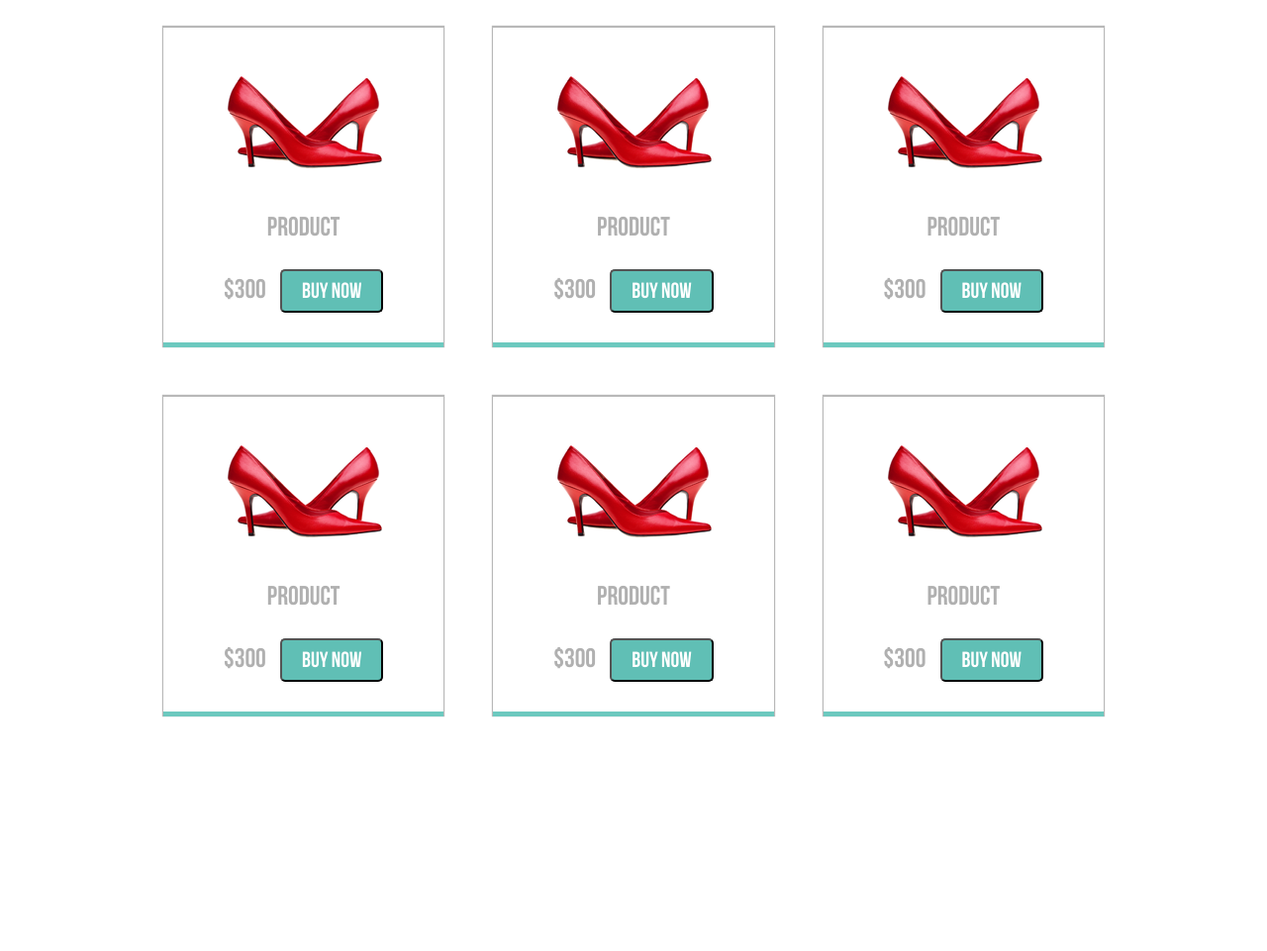
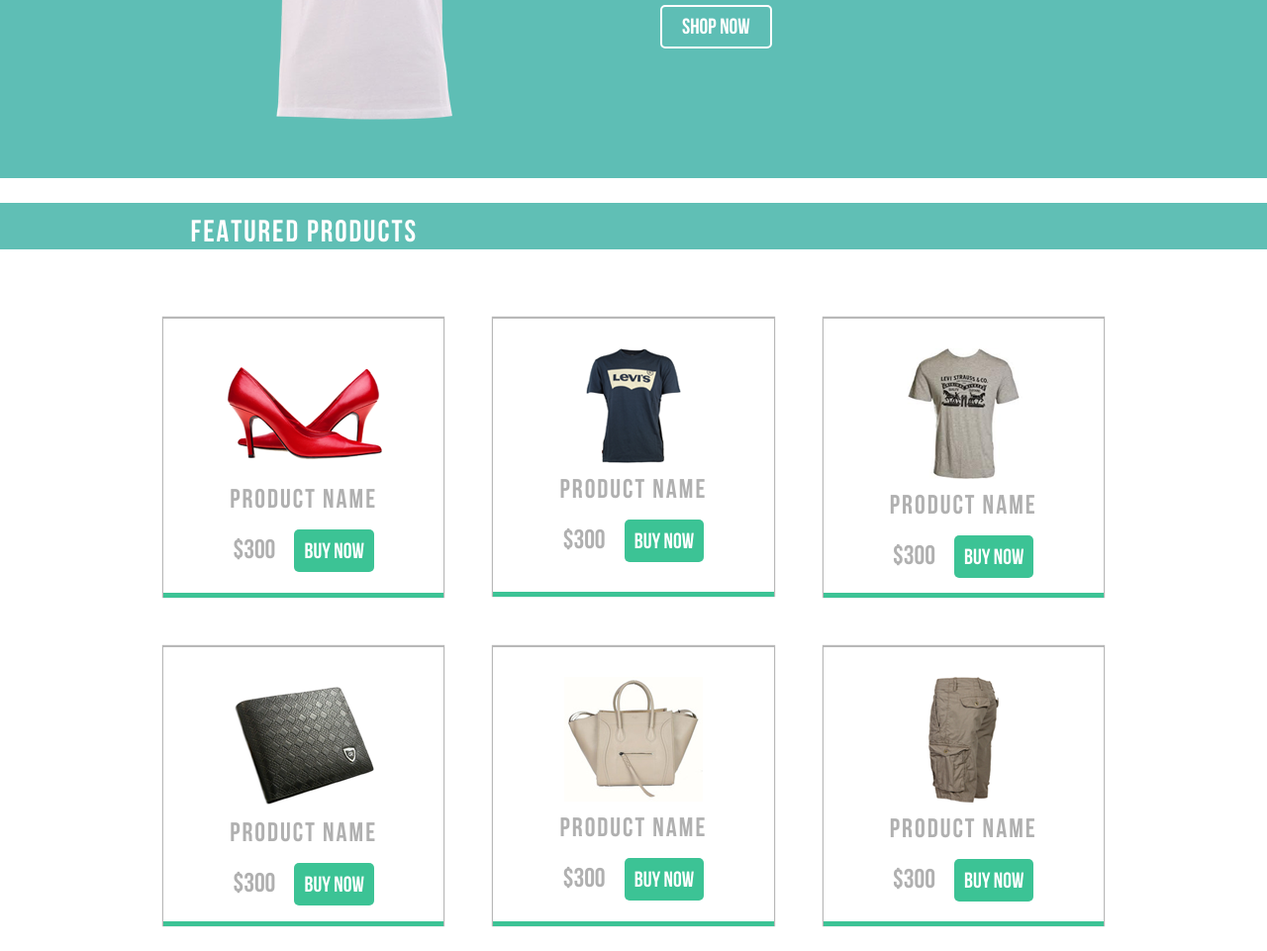
Before and after one commit to Viktorshcherbyna/Project_psd, a plain HTML site: page index.html in a window 1280 px wide. Shown: the part 678-1639 px from the top of the page at 99% size. Before the commit the page ends 1427 px from the top, so only its background shows below. Drawn offline with Linux system fonts and the light colour scheme.

Commit message:
finished work with featured product

```diff
--- a/index.html
+++ b/index.html
@@ -67,8 +67,10 @@
     <div class="container" id="featured-container">
         <div class="f-block">
             <div class="f-border">
-                <img src="img/tyfli.png" />
-                <h3>Product</h3>
+                <div class="img-style">
+                    <img src="img/tyfli.png" />
+                </div>
+                <h3>Product name</h3>
                 <div class="f-button">
                     <i>$300</i>
                     <button id="f-btn" type="button"> Buy now</button>
@@ -78,8 +80,10 @@
         </div>
         <div class="f-block">
             <div class="f-border">
-                <img src="img/tyfli.png" />
-                <h3>Product</h3>
+                <div class="img-style">
+                    <img src="img/t-shirt-black.png" />
+                </div>
+                <h3>Product name</h3>
                 <div class="f-button">
                     <i>$300</i>
                     <button id="f-btn" type="button">Buy now</button>
@@ -90,8 +94,10 @@
         </div>
         <div class="f-block">
             <div class="f-border">
-                <img src="img/tyfli.png" />
-                <h3>Product</h3>
+                <div class="img-style">
+                    <img src="img/t-shirt.png" />
+                </div>
+                <h3>Product name</h3>
                 <div class="f-button">
                     <i>$300</i>
                     <button id="f-btn" type="button">Buy now</button>
@@ -101,8 +107,10 @@
         </div>
         <div class="f-block">
             <div class="f-border">
-                <img src="img/tyfli.png" />
-                <h3>Product</h3>
+                <div class="img-style">
+                    <img src="img/purse.png" />
+                </div>
+                <h3>Product name</h3>
                 <div class="f-button">
                     <i>$300</i>
                     <button id="f-btn" type="button">Buy now</button>
@@ -112,8 +120,10 @@
         </div>
         <div class="f-block">
             <div class="f-border">
-                <img src="img/tyfli.png" />
-                <h3>Product</h3>
+                <div class="img-style">
+                    <img src="img/bag.png" />
+                </div>
+                <h3>Product name</h3>
                 <div class="f-button">
                     <i>$300</i>
                     <button id="f-btn" type="button">Buy now</button>
@@ -123,8 +133,10 @@
         </div>
         <div class="f-block">
             <div class="f-border">
-                <img src="img/tyfli.png" />
-                <h3>Product</h3>
+                <div class="img-style">
+                    <img src="img/shorts.png" />
+                </div>
+                <h3>Product name</h3>
                 <div class="f-button">
                     <i>$300</i>
                     <button id="f-btn" type="button">Buy now</button>
--- a/style.css
+++ b/style.css
@@ -58,7 +58,8 @@
                     }
 
                     #header-top,
-                #header-nav ul {
+                    #header-nav ul,
+                    {
                         display: flex;
                         justify-content: space-between;
                         flex-wrap: wrap;
@@ -174,6 +175,8 @@
 
                     .featured_bg h2 {
                         font-size: 31px;
+                        padding: 8px 0 0 35px;
+                        letter-spacing: 2px;
                     }
 
                     #featured-container {
@@ -187,7 +190,6 @@
 
                     #featured-container .f-border {
                         box-shadow: 0 -1px 1px 1px #00000047;
-                    border-bottom: 5px solid #6cc9bf;
                         margin: 25px;
                         text-align: center;
                         padding: 30px 0;
@@ -195,20 +197,33 @@
                         color: #b0b0b0;
                         font-family: 'bebasbold';
                         font-size: 27px;
+                        border-bottom: 5px solid #3cc395;
+                        max-height: 282px;
                     }
-                #featured-container .f-border i{
+
+                    .img-style {
+                        display: flex;
+                        justify-content: center;
+                    }
+
+                    #featured-container .f-border i {
                         font-style: normal;
-                    margin-right: 10px;
+                        margin-right: 15px;
                     }
+
                     #featured-container .f-border h3 {
                         font-size: 27px;
+                        margin: 15px 0;
+                        letter-spacing: 2px;
                     }
-                #f-btn{
-                    order: 2px solid #fff;
-                    background: #60bfb5;
-                    padding: 10px 20px 7px 20px;
+
+                    #f-btn {
+                        padding: 12px 10px 8px 10px;
+                        border: none;
+                        background: #3cc395;
                         border-radius: 5px;
                         color: #fff;
+                        cursor: pointer;
                         text-transform: uppercase;
                         font-size: 22px;
                         font-family: 'bebasbold';
@@ -229,24 +244,16 @@
                         #header-nav ul {
                             justify-content: center;
                         }
-                    #header-nav ul li {
-                        padding: 0 15px;
-                    }
-                    #header-nav ul li a {
-                        border: none;
-                        padding: 10px;
-                    }
                         #search {
                             margin: 15px;
                         }
-                    #featured-container .f-block{
+                        #featured-container .f-block {
                             width: 50%;
-
                         }
-                    #featured-container .f-block{
+                        #featured-container .f-block {
                             margin: 8px;
                         }
-                    .featured_bg{
+                        .featured_bg {
                             margin: 15px 0;
                         }
                     }
@@ -255,11 +262,14 @@
                         header-top {
                             margin: 0 15px;
                         }
+                        #header-nav {
+                            padding: 0 15px;
+                        }
                         #header-nav ul li a {
                             border: none;
-                        padding: 10px;
+                            padding: 0 10px;
                         }
                         #header-nav ul li {
-                        padding: 0 15px;
+                            margin: 5px 0;
                         }
                     }
```
Also changed, not shown: img/bag.png (added), img/purse.png (added), img/t-shirt-black.png (added). Lines whose indentation alone changed are shown as unchanged.
